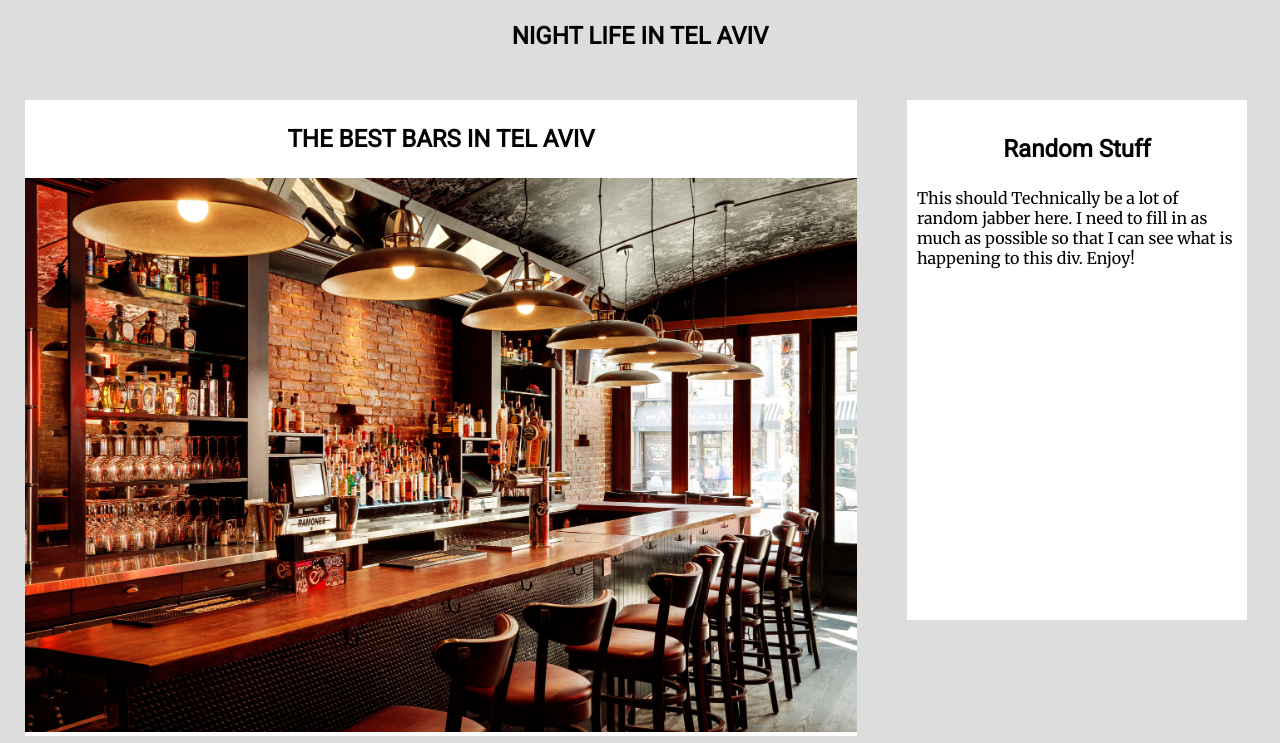
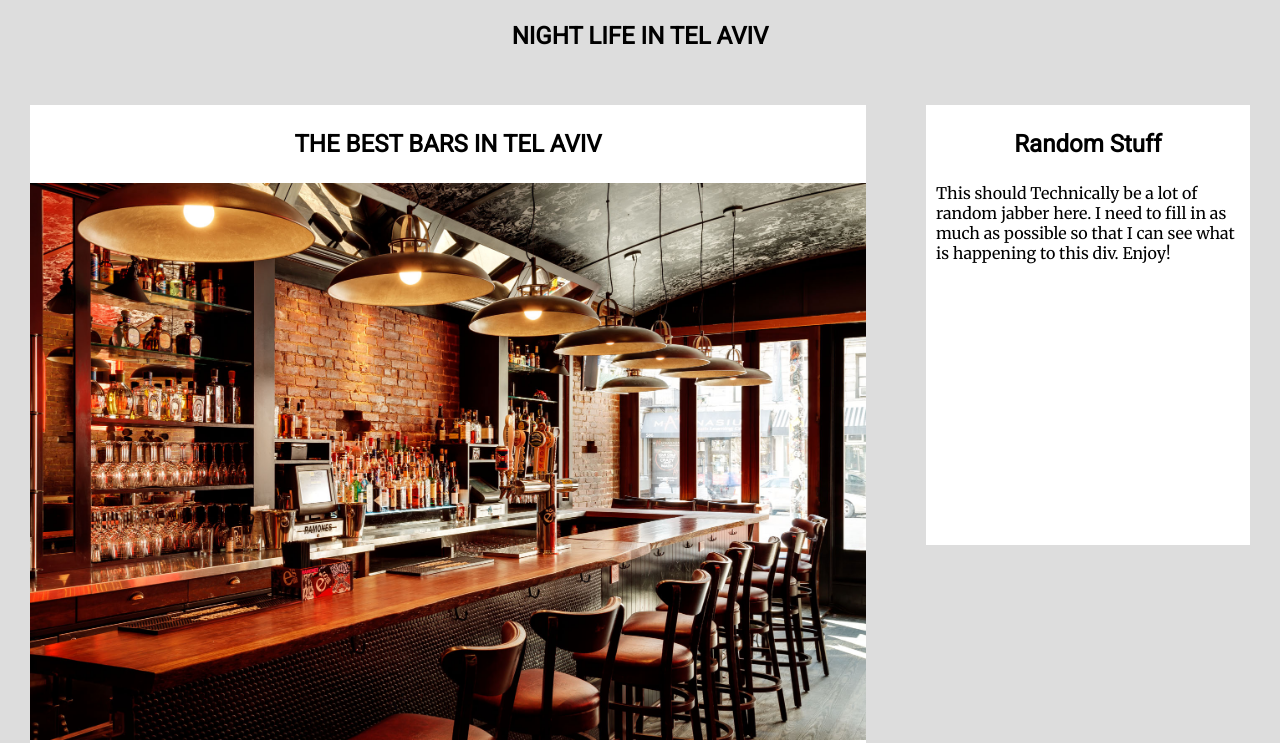
Before and after one commit to yochevedSte/secret-tel-aviv, a plain HTML site: page index.html in a window 1280 px wide. Shown: the part 1537-2280 px from the top of the page. Drawn offline with nearby package versions, Linux system fonts and the light colour scheme.

Commit message:
finished week2/day3 but with box-sizing

```diff
--- a/index.html
+++ b/index.html
@@ -74,17 +74,19 @@
         <h1>NIGHT LIFE IN TEL AVIV</h1>
         <div class="row">
             <div class="column-70">
-                <div>
-                    <h1>THE BEST BARS IN TEL AVIV</h1>
+                <div class="inner-col-70">
+                    <h1 class="best-bars-header">THE BEST BARS IN TEL AVIV</h1>
                     <img class="bar-image" src="bar.jpg"></img>
                 </div>
             </div>
 
             <div class="column-30">
+              <div class="inner-col-30">
              <h1>Random Stuff</h1>
              This should Technically be a lot of random jabber here.
               I need to fill in as much as possible so that I can see what is happening to this div. Enjoy!
-            </div>
+              </div>
+           </div>
 
         </div>
     </section>
--- a/style.css
+++ b/style.css
@@ -83,28 +83,36 @@ body {
   }
 
   .column-70 {
-    width: 65%;
+    width: 70%;
     float: left;
-    height: 500px;
-    background-color: white;
-    margin:25px;
     height: auto;
+    box-sizing: border-box;
+    padding: 30px;
+
   }
 
   .column-30 {
-    width: 25%;
+    width: 30%;
     float: left;
     height: 500px;
-    background-color: white;
-    margin:20px;
-    padding:10px;
+    padding:30px;
     font-family: 'Merriweather', serif;
-    margin: 25px;
+    box-sizing: border-box;
 
   }
 
 
+.inner-col-30, .inner-col-70{
 
+  width:100%;
+  height:100%;
+  background-color: white;
+  box-sizing: border-box;
+}
+
+.inner-col-30{
+  padding:0 10px 0 10px;
+}
   .row:before {
     display: table;
     content: "";
@@ -119,9 +127,7 @@ body {
 
   .bar-image{
       width:100%;
-      height:auto;
-
-  }
+    }
 
   .background-img{
     background: url('tel-aviv-beach.jpg') no-repeat center ;
```
